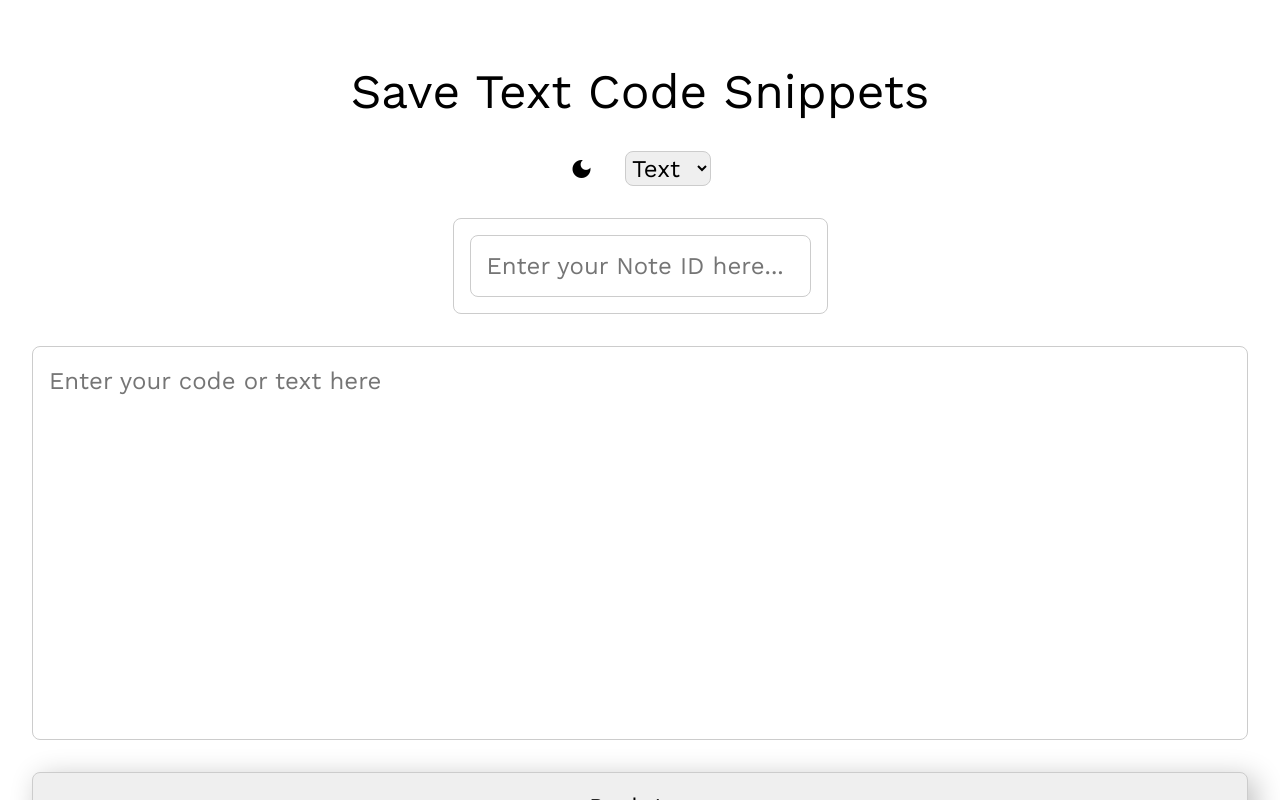
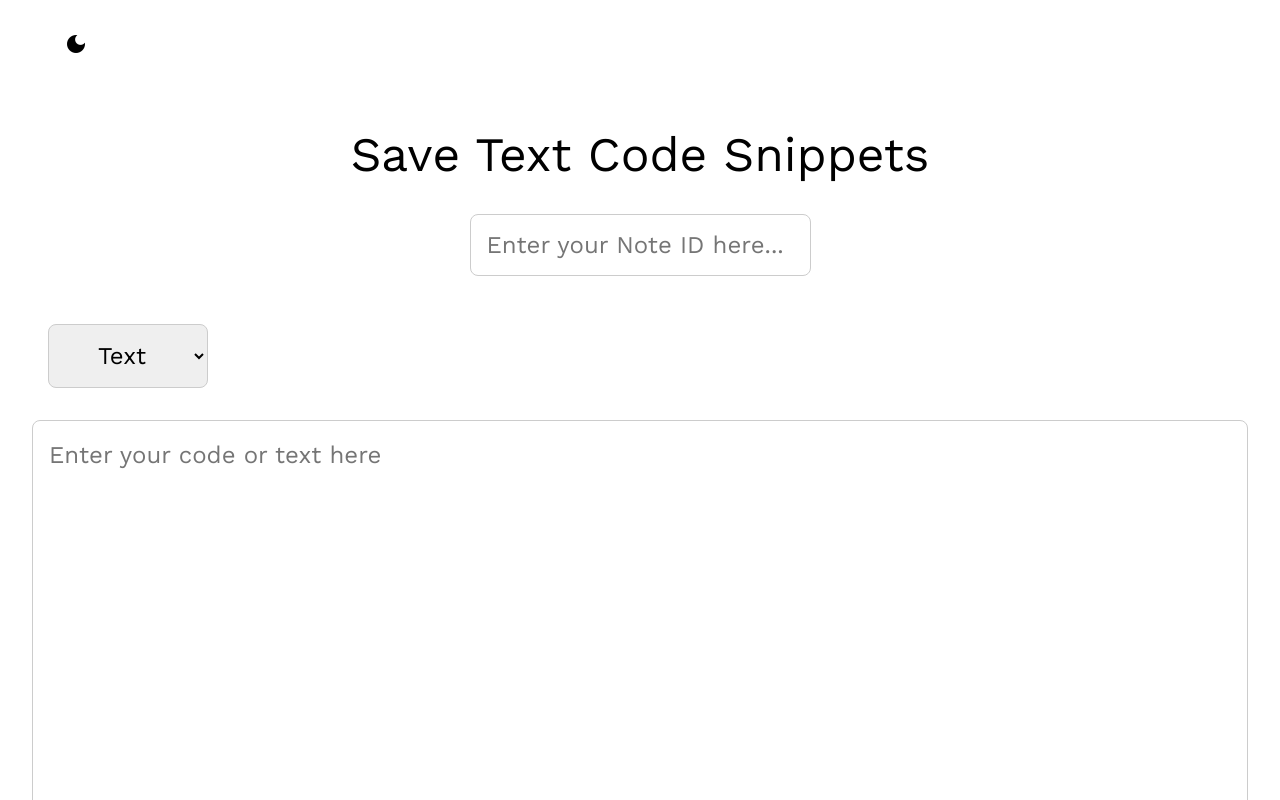
Before and after one commit to Aditya-Ace/save_notes_and_snippets, a Next.js app: page / in a window 1280 px wide. Shown: the top 800 px of the page. Built offline with nearby package versions, Linux system fonts and the light colour scheme.

Commit message:
fixed bugs

```diff
--- a/pages/index.js
+++ b/pages/index.jsx
@@ -25,9 +25,9 @@ export default function Home() {
 
 	const handleSaveUserInput = async (e) => {
 		try {
-			setUserId('')
-			setSearch('')
 			if (userCode !== '') {
+				setUserId('')
+				setSearch('')
 				const userNote = {
 					userCode,
 					textType
@@ -49,18 +49,15 @@ export default function Home() {
 
 	const handleFindNote = async (e) => {
 		try {
-			if (
-				(e.key === 'Enter' || e.keyCode === 13) &&
-				e.target.value.length !== ''
-			) {
+			if ((e.key === 'Enter' || e.keyCode === 13) && e.target.value !== '') {
 				const data = await localForage.getItem(e.target.value)
 				if (!data) {
 					return setError('No note found with that Id')
 				}
 				setTextType(data.textType)
 				setUserCode(data.userCode)
+				setUserId(e.target.value)
 				setSearch('')
-				setUserId('')
 				setSuccess('Note found')
 			}
 		} catch (error) {
@@ -76,11 +73,7 @@ export default function Home() {
 
 	useEffect(() => {
 		const themeState = localStorage.getItem('theme')
-		const textTypeState = localStorage.getItem('textType')
-		const userCodeText = localStorage.getItem('userCode')
 		if (themeState) setThemeToggle(true)
-		if (textTypeState) setTextType(textTypeState)
-		if (userCodeText) setUserCode(userCodeText)
 	}, [])
 
 	useEffect(() => {
@@ -104,17 +97,22 @@ export default function Home() {
 	}, [themeToggle])
 
 	useEffect(() => {
-		setTimeout(() => {
+		const errorTimeout = setTimeout(() => {
 			setError('')
-			setSearch('')
-		}, 4000)
+		}, 3000)
+
+		return () => {
+			clearTimeout(errorTimeout)
+		}
 	}, [error])
 
 	useEffect(() => {
-		setTimeout(() => {
+		const successTimeout = setTimeout(() => {
 			setSuccess('')
-			setSearch('')
-		}, 4000)
+		}, 3000)
+		return () => {
+			clearTimeout(successTimeout)
+		}
 	}, [success])
 
 	return (
@@ -124,14 +122,22 @@ export default function Home() {
 				<meta name='description' content='Generated by create next app' />
 				<link rel='icon' href='/favicon.ico' />
 			</Head>
-
+			<section className={styles.themeWrapper}>
+				<span
+					className={`${styles.themeIcon}
+						 material-icons${themeToggle ? '-outlined' : ''}`}
+					onClick={toggleTheme}
+				>
+					dark_mode
+				</span>
+			</section>
 			<main className={styles.main}>
 				<h1 className={styles.title} id='title'>
 					Save Text Code Snippets
 				</h1>
 				{userId && (
 					<h5 id='title'>
-						Save it somewhere to access it later
+						Save this ID somewhere to access the notes later
 						<span className={styles.userDisplayId}>
 							{userId}
 							<span
@@ -144,14 +150,23 @@ export default function Home() {
 						</span>
 					</h5>
 				)}
+				<section>
+					<div className={styles.noteSearchBox}>
+						<input
+							type='text'
+							name='noteId'
+							id='nodeId'
+							placeholder='Enter your Note ID here...'
+							onKeyDown={handleFindNote}
+							value={search}
+							onChange={(e) => {
+								e.preventDefault()
+								setSearch(e.target.value)
+							}}
+						/>
+					</div>
+				</section>
 				<section className={styles.toolKit_wrapper}>
-					<span
-						className={`${styles.themeIcon}
-						 material-icons${themeToggle ? '-outlined' : ''}`}
-						onClick={toggleTheme}
-					>
-						dark_mode
-					</span>
 					<select
 						id='textType'
 						onChange={handleSelectChange}
@@ -161,23 +176,11 @@ export default function Home() {
 						<option value='text'>Text</option>
 						<option value='code'>Code</option>
 					</select>
-				</section>
-				<section>
-					<div className={styles.noteSearchBox}>
-						<input
-							type='text'
-							name='noteId'
-							id='nodeId'
-							placeholder='Enter your Note ID here...'
-							onKeyDown={handleFindNote}
-							on
-							value={search}
-							onChange={(e) => setSearch(e.target.value)}
-						/>
+					<div>
+						{error && <h5 className={styles.error}>{error}</h5>}
+						{success && <h5 className={styles.success}>{success}</h5>}
 					</div>
 				</section>
-				{error && <h5 className={styles.error}>{error}</h5>}
-				{success && <h5 className={styles.success}>{success}</h5>}
 				<textarea
 					name='addTextCode'
 					id='addTextCode'
--- a/styles/Home.module.css
+++ b/styles/Home.module.css
@@ -1,16 +1,23 @@
 .container {
 	padding: 0 2rem;
+	width: 100vw;
+	height: 100vh;
+}
+
+.themeWrapper {
+	padding: 1rem;
+	margin: 1rem;
+	width: 10rem;
+	align-items: center;
 }
 
 .main {
-	min-height: 100vh;
-	padding: 4rem 0;
-	flex: 1;
+	padding: 2rem 0;
 	display: flex;
 	flex-direction: column;
 	justify-content: center;
 	align-items: center;
-	gap: 2rem;
+	gap: 1rem;
 }
 
 .title {
@@ -20,11 +27,32 @@
 }
 
 .toolKit_wrapper {
+	width: 100%;
 	display: flex;
-	flex-direction: row;
-	justify-content: center;
+	justify-content: flex-start;
 	align-items: center;
-	gap: 2rem;
+}
+
+.toolKit_wrapper select {
+	width: 10rem;
+	text-align: center;
+	font-size: 1.5rem;
+	margin: 1rem;
+	padding: 1rem;
+	border-radius: 0.5rem;
+	text-align: center;
+}
+
+.toolKit_wrapper select:active {
+	border: 1px solid #000;
+}
+
+.toolKit_wrapper select:focus {
+	border: 1px solid #000;
+}
+
+.toolKit_wrapper select:focus {
+	border: 1px solid #000;
 }
 
 .themeIcon {
@@ -55,8 +83,6 @@
 .noteSearchBox {
 	width: 100%;
 	height: 100%;
-	border: 1px solid #ccc;
-	border-radius: 0.5rem;
 	padding: 1rem;
 	font-size: 1.5rem;
 	resize: none;
@@ -140,11 +166,9 @@
 }
 
 .footer {
-	display: flex;
-	flex-direction: row;
-	justify-content: center;
-	align-items: center;
-	gap: 2rem;
+	color: #fff;
+	text-align: center;
 	background-color: #111;
-	color: #fff;
+	padding: 1rem;
+	width: 100%;
 }
```
